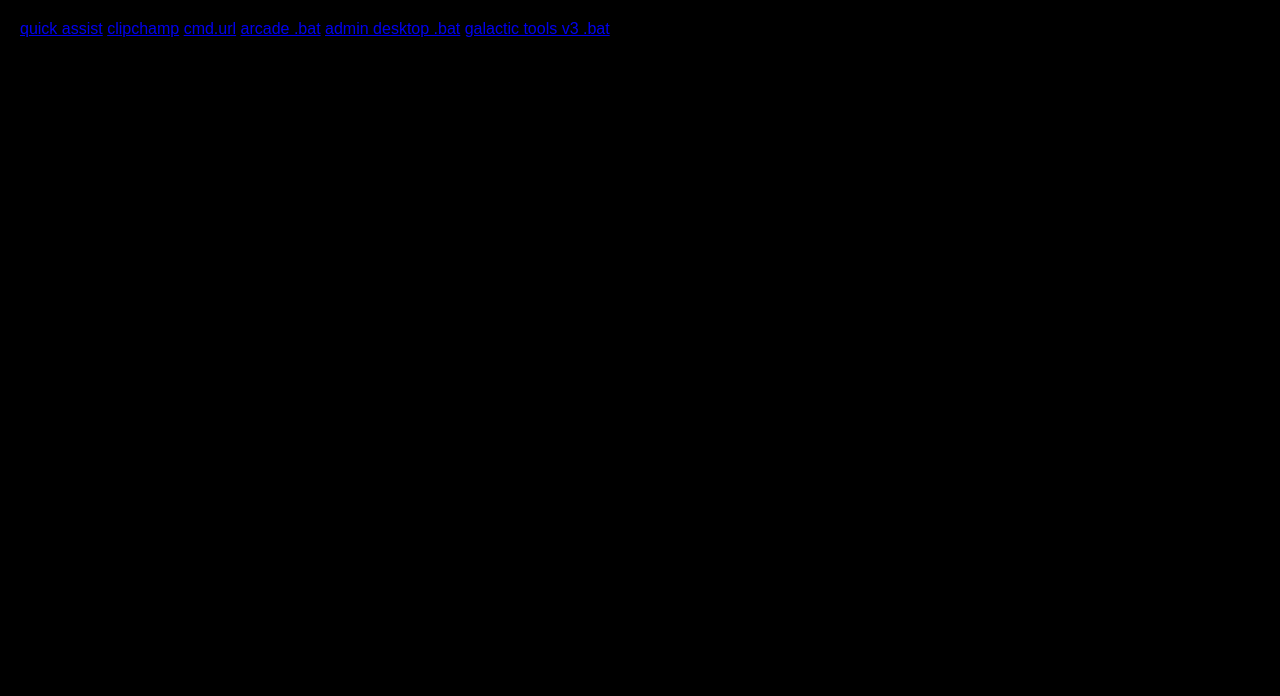
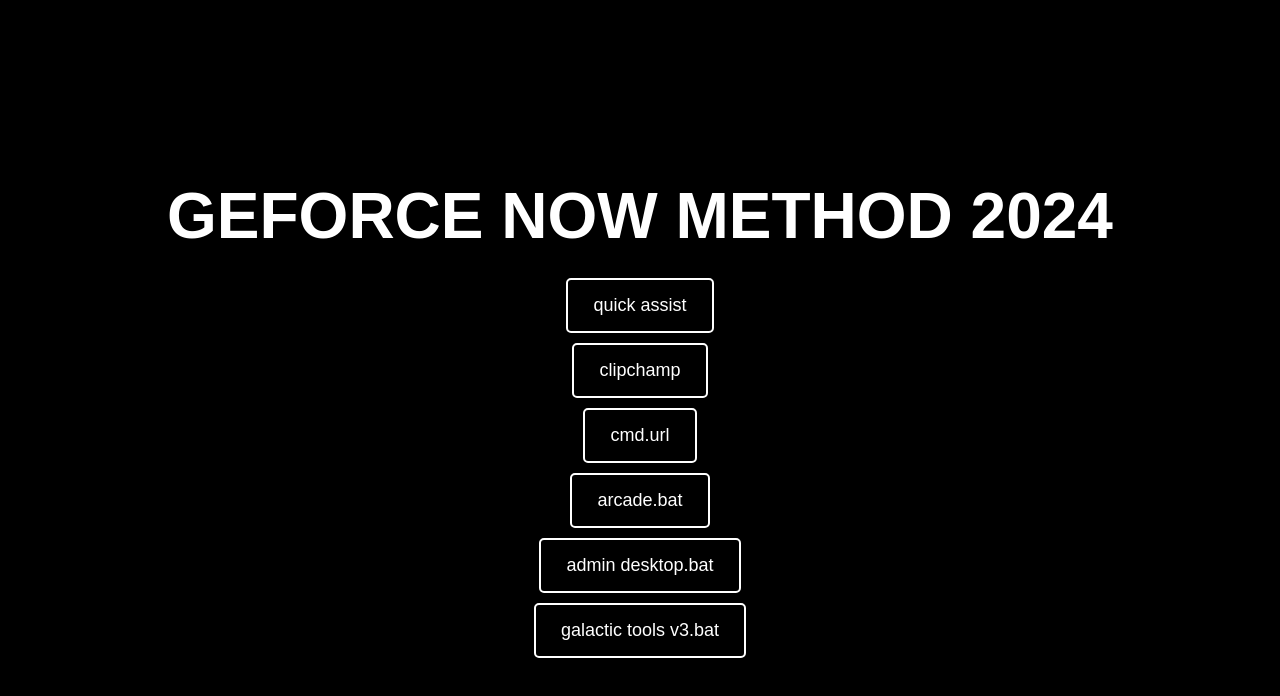
Before and after one commit to lopezsstuff/gfn, a plain HTML site: page index.html in a window 1280 px wide. Drawn offline with Linux system fonts and the light colour scheme.

Commit message:
Update index.html

```diff
--- a/index.html
+++ b/index.html
@@ -6,20 +6,51 @@
     <title>GFN</title>
     <style>
         body {
-	    background-color: black;
+            background-color: black;
             font-family: Arial, sans-serif;
-            margin: 20px;
+            margin: 0;
+            height: 100vh;
+            display: flex;
+            flex-direction: column;
+            justify-content: center;
+            align-items: center;
+        }
+
+        h1 {
+            color: white;
+            font-size: 64px;
+            margin-bottom: 20px;
+        }
+
+        .button {
+            background-color: transparent;
+            border: 2px solid white;
+            border-radius: 5px;
+            color: white;
+            padding: 15px 25px;
+            font-size: 18px;
+            text-decoration: none;
+            margin: 5px;
+            cursor: pointer;
+            transition: all 0.3s ease;
+            display: inline-block;
+        }
+
+        .button:hover {
+            transform: scale(1.1);
         }
     </style>
 </head>
 <body>
 
-<a href="ms-quick-assist:" draggable="true">quick assist</a>
-<a href="ms-clipchamp:" draggable="true">clipchamp</a>
-<a href="cmd.url" draggable="true">cmd.url</a>
-<a href="arcade.bat" draggable="true">arcade .bat</a>
-<a href="adminDesktop.bat" draggable="true">admin desktop .bat</a>
-<a href="galactic.bat" draggable="true">galactic tools v3 .bat</a>
+<h1>GEFORCE NOW METHOD 2024</h1>
+
+<a class="button" href='ms-quick-assist:'>quick assist</a>
+<a class="button" href='ms-clipchamp:'>clipchamp</a>
+<a class="button" href='cmd.url'>cmd.url</a>
+<a class="button" href='arcade.bat'>arcade.bat</a>
+<a class="button" href='adminDesktop.bat'>admin desktop.bat</a>
+<a class="button" href='galactic.bat'>galactic tools v3.bat</a>
 
 </body>
 </html>
```
